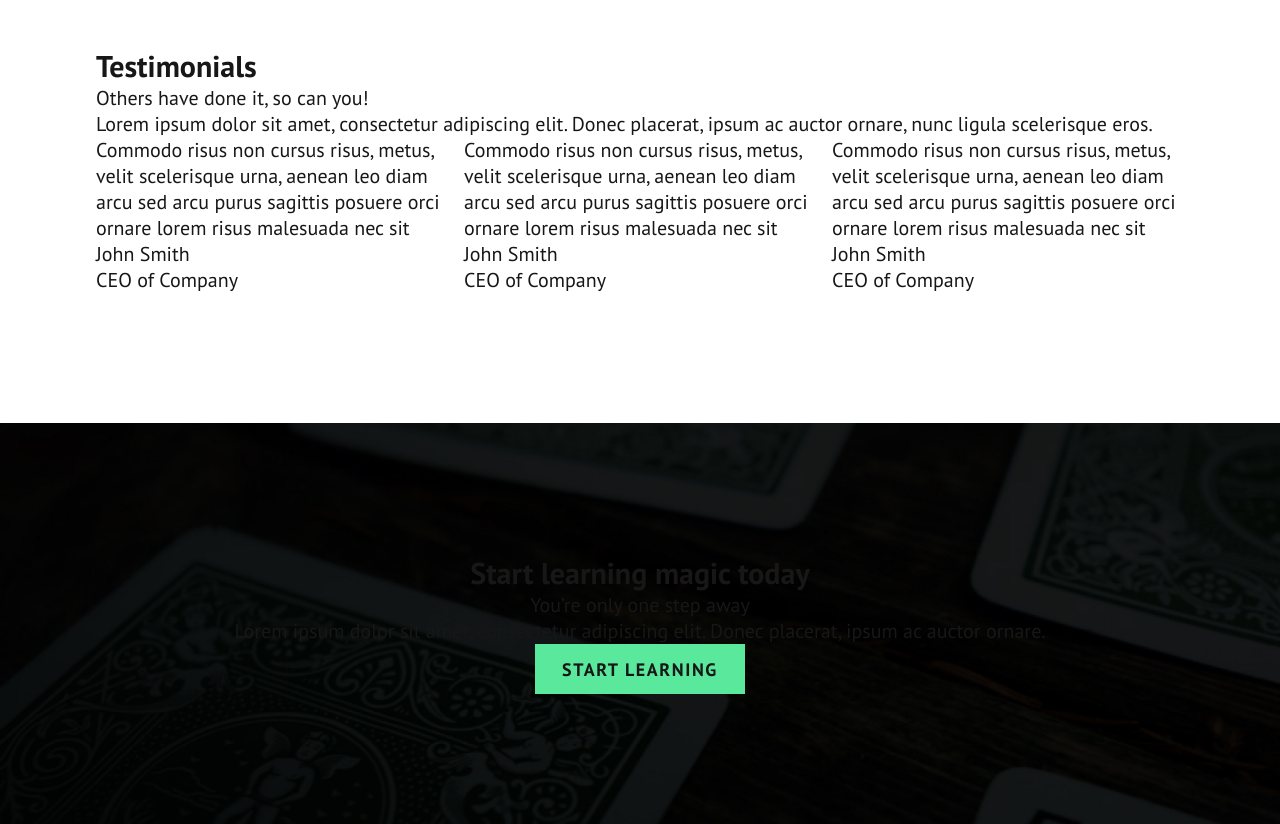
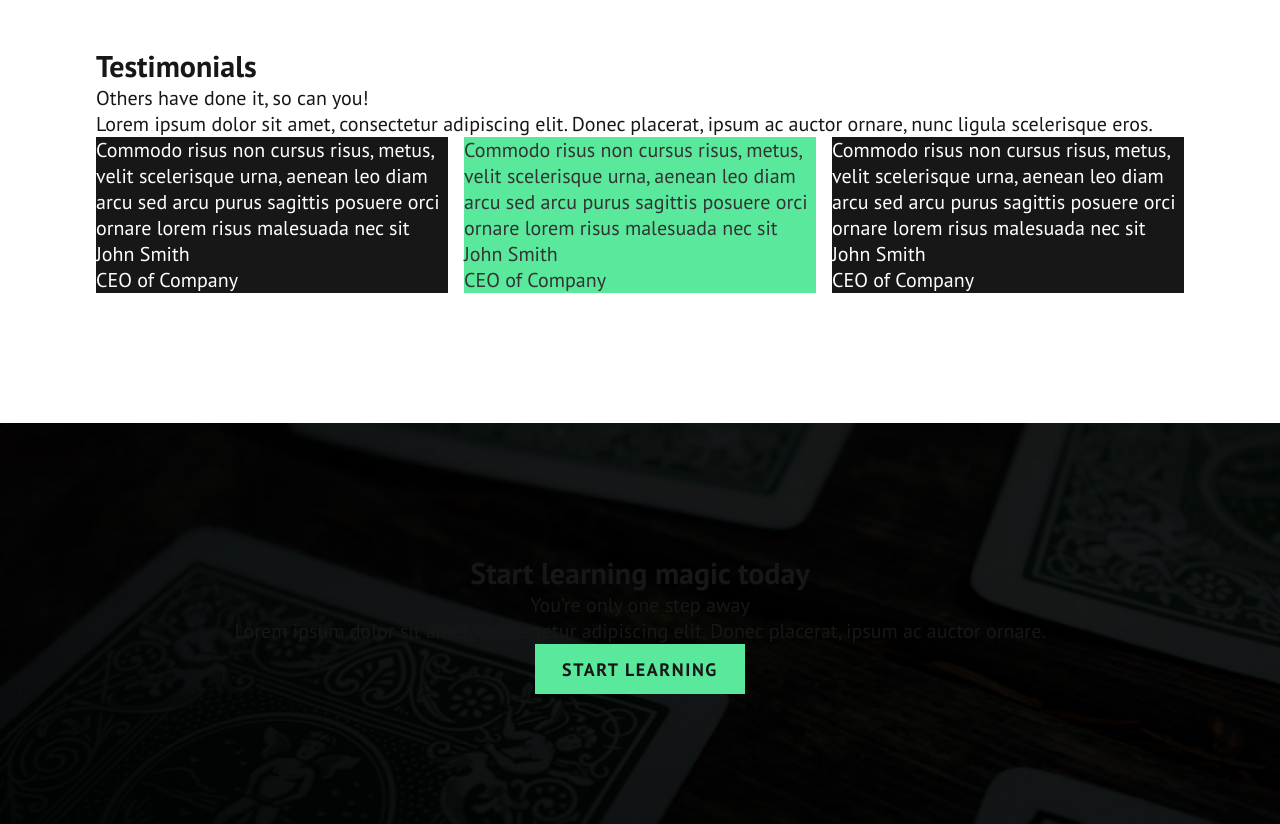
Before and after one commit to MastooraTurkmen/Magic-Air, a plain HTML site: page index.html in a window 1280 px wide. Shown: the part 2620-3444 px from the top of the page. Drawn offline with Linux system fonts and the light colour scheme.

Commit message:
styling testimonial

```diff
--- a/index.html
+++ b/index.html
@@ -117,28 +117,28 @@
     </section>
 
     <section class="testimonials">
-      <div class="container">
+      <div class="container testimonial-container">
         <h2 class="section-title">Testimonials</h2>
         <p>Others have done it, so can you!</p>
         <p>Lorem ipsum dolor sit amet, consectetur adipiscing elit. Donec placerat, ipsum ac auctor
           ornare, nunc ligula
           scelerisque eros.</p>
         <div class="split">
-          <div class="testimonial">
+          <div class="testimonial bg-dark">
             <p>Commodo risus non cursus risus, metus, velit scelerisque urna, aenean leo diam arcu sed arcu purus
               sagittis
               posuere orci ornare lorem risus malesuada nec sit</p>
             <p class="name">John Smith</p>
             <p class="position">CEO of Company</p>
           </div>
-          <div class="testimonial">
+          <div class="testimonial bg-green">
             <p>Commodo risus non cursus risus, metus, velit scelerisque urna, aenean leo diam arcu sed arcu purus
               sagittis
               posuere orci ornare lorem risus malesuada nec sit</p>
             <p class="name">John Smith</p>
             <p class="position">CEO of Company</p>
           </div>
-          <div class="testimonial">
+          <div class="testimonial bg-dark">
             <p>Commodo risus non cursus risus, metus, velit scelerisque urna, aenean leo diam arcu sed arcu purus
               sagittis
               posuere orci ornare lorem risus malesuada nec sit</p>
```
